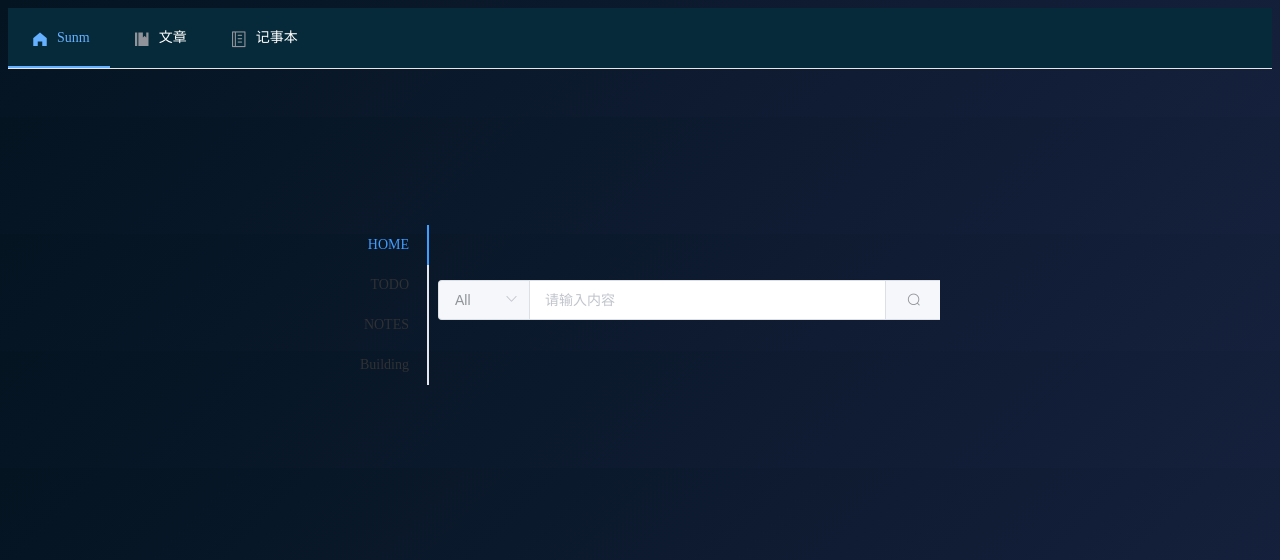
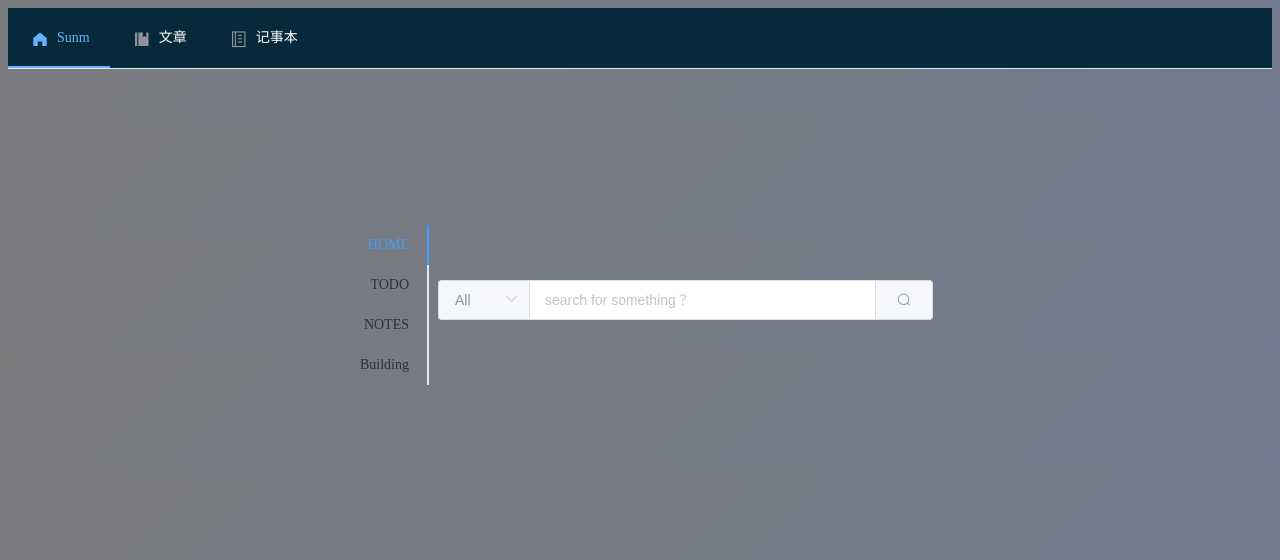
Before and after one commit to sunmlight/sunm-tools, a Django app: page / in a window 1280 px wide. Shown: the top 560 px of the page. Run offline with Django 3.2, Linux system fonts and the light colour scheme; parts of the project's set-up code (start-up, migrations or seed data) failed here and were passed over.

Commit message:
update background

```diff
--- a/templates/base.html
+++ b/templates/base.html
@@ -7,7 +7,7 @@
     <link rel="stylesheet" href="static/element-ui.css">
     <style>
         body {
-            background-image: linear-gradient(135deg, #041421 0%, #15203c 100%);
+            background-image: linear-gradient(135deg, #7a7b7d 0%, #717a8e 100%);
         }
 
         .home_con {
@@ -41,8 +41,8 @@
                     <el-tabs tab-position="left" style="height: 160px;">
                         <el-tab-pane label="HOME">
                             <div style="margin-top: 55px;">
-                                <el-input v-model="home.search" placeholder="请输入内容" class="input-with-select"
-                                    style="width:505px">
+                                <el-input v-model="home.search" placeholder="search for something？"
+                                    class="input-with-select" style="width:495px">
                                     <el-select v-model="home.select" slot="prepend" placeholder="请选择"
                                         style="width:90px">
                                         <el-option label="All" value="1"></el-option>
@@ -105,7 +105,7 @@
                         lock: true,
                         text: 'Loading',
                         spinner: 'el-icon-loading',
-                        background: 'rgba(0, 0, 0, 0.7)'
+                        background: 'rgba(17, 48, 62, 0.5)'
                     });
                     data.con = {
                         in1: false,
@@ -119,7 +119,7 @@
                         lock: true,
                         text: 'Loading',
                         spinner: 'el-icon-loading',
-                        background: 'rgba(0, 0, 0, 0.7)'
+                        background: 'rgba(17, 48, 62, 0.5)'
                     });
                     data.con = {
                         in1: false,
```
